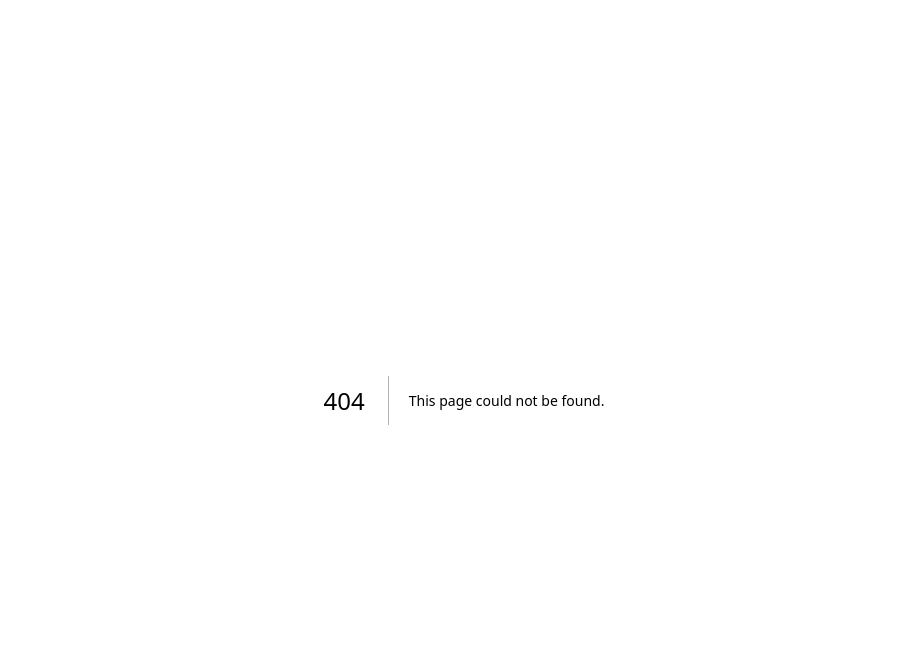
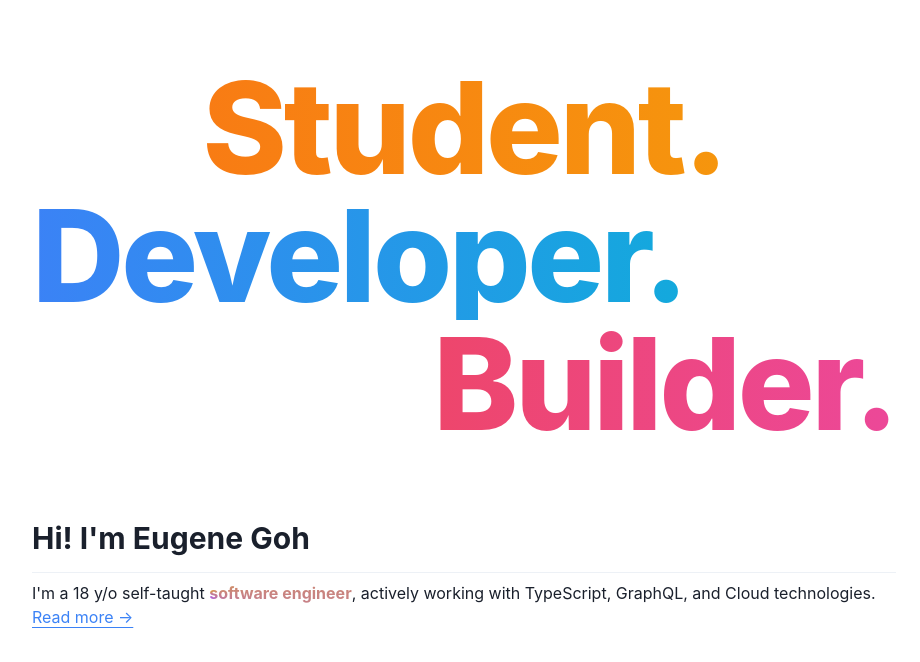
Before and after one commit to EugeneGohh/eugenegoh.dev, a Next.js app: page /hero in a window 1280 px wide. Before the commit this address had no page. Shown: the top 662 px of the page, without its empty margins (176-1096 px from the left). Built offline with nearby package versions, Linux system fonts and the light colour scheme.

Commit message:
feat: new page ui

```diff
--- a/components/About.jsx
+++ /dev/null
@@ -1,83 +0,0 @@
-import React from "react";
-import Emoji from "./Emoji";
-import { RoughNotation } from "react-rough-notation";
-import Link from "next/link";
-
-export default function About() {
-  return (
-    <div>
-      <div className="flex justify-start">
-        <h1 className="font-thicccboi text-4xl">{`Eugene Goh Yu Hin`}</h1>
-
-        <button
-          aria-label="Toggle Dark Mode"
-          type="button"
-          className="w-9 h-9 bg-gray-200 rounded-lg dark:bg-gray-600 flex items-center justify-center  hover:ring-2 ring-gray-300  transition-all mx-2"
-        >
-          <a
-            href="/files/EugeneGohYuHinResume.pdf"
-            alt="alt text"
-            target="_blank"
-            rel="noopener noreferrer"
-          >
-            <svg
-              className="w-6 h-6 m-2"
-              fill="none"
-              stroke="currentColor"
-              viewBox="0 0 24 24"
-              xmlns="http://www.w3.org/2000/svg"
-            >
-              <path
-                strokeLinecap="round"
-                strokeLinejoin="round"
-                strokeWidth={3}
-                d="M10 6H6a2 2 0 00-2 2v10a2 2 0 002 2h10a2 2 0 002-2v-4M14 4h6m0 0v6m0-6L10 14"
-              />
-            </svg>
-          </a>
-        </button>
-      </div>
-
-      <div className="flex flex-row-reverse py-5">
-        <div>
-          <Link href="/posts" className="font-sans px-2 decoration-sky-500/30">
-            <RoughNotation
-              type="highlight"
-              strokeWidth={0.1}
-              show="true"
-              color="#b9dcf2"
-            >
-              {`Public Content`}{" "}
-            </RoughNotation>
-          </Link>
-        </div>
-
-        <div>
-          <Link href="/career" className="font-sans px-2 decoration-sky-500/30">
-            <RoughNotation
-              type="highlight"
-              strokeWidth={0.1}
-              show="true"
-              color="#f8acff"
-            >
-              {`Experience Journey`}
-            </RoughNotation>
-          </Link>
-        </div>
-      </div>
-
-      <div className="flex flex-col max-w-fit py-5">
-        <p className="font-sans text-lg">
-          {`Hey! I'm Eugene Goh, a 18 y/o Software Engineer based in Kuala Lumpur`}{" "}
-          <Emoji symbol="🇲🇾" label="MY" />,{" "}
-          {`specializing in JavaScript, GraphQL,
-          and Web3 technologies. Welcome to my digital garden where I share what
-          I'm learning about shipping impactful products, becoming a better
-          engineer and growing a career in tech.`}
-        </p>
-      </div>
-
-      <hr className="my-8 h-px bg-gray-200 border-0 dark:bg-gray-700" />
-    </div>
-  );
-}
--- /dev/null
+++ b/components/Navbar.jsx
@@ -0,0 +1,13 @@
+import React from "react";
+
+export default function Navbar() {
+  return (
+    <div class="overflow-hidden bg-white shadow sm:rounded-lg">
+      <div class="px-4 py-7 sm:px-6">
+        <h3 class="text-lg font-medium leading-6 text-gray-900">
+          {`Eugene Goh`}
+        </h3>
+      </div>
+    </div>
+  );
+}
--- a/package.json
+++ b/package.json
@@ -9,7 +9,11 @@
     "lint": "next lint"
   },
   "dependencies": {
+    "@chakra-ui/react": "^2.4.4",
+    "@emotion/react": "^11.10.5",
+    "@emotion/styled": "^11.10.5",
     "@vercel/analytics": "^0.1.4",
+    "framer-motion": "^8.0.2",
     "next": "13.0.0",
     "next-sanity": "^1.0.2",
     "react": "18.2.0",
--- a/pages/_app.js
+++ b/pages/_app.js
@@ -1,11 +1,14 @@
 import { Analytics } from "@vercel/analytics/react";
+import { ChakraProvider } from "@chakra-ui/react";
 import "../styles/globals.css";
 
 function MyApp({ Component, pageProps }) {
   return (
     <>
-      <Component {...pageProps} />
-      <Analytics />
+      <ChakraProvider>
+        <Component {...pageProps} />
+        <Analytics />
+      </ChakraProvider>
     </>
   );
 }
--- /dev/null
+++ b/pages/hero.jsx
@@ -0,0 +1,49 @@
+/* eslint-disable react/no-unescaped-entities */
+import React from "react";
+import Link from "next/link";
+import { Container, Flex, Divider, Box, Heading, Text } from "@chakra-ui/react";
+
+export default function Hero() {
+  return (
+    <Container maxW="4xl">
+      <section className="mx-auto my-16 flex flex-col justify-start gap-8 sm:my-32 sm:max-w-xl md:max-w-3xl md:justify-center lg:my-16 lg:max-w-5xl">
+        <p className="flex flex-col text-[11vw] font-extrabold leading-none tracking-tight text-transparent sm:text-7xl md:text-8xl lg:text-9xl">
+          <span className="bg-gradient-to-r from-orange-500 to-amber-500 bg-clip-text text-center">
+            {`Student.`}
+          </span>
+          <span className="bg-gradient-to-r from-blue-500 to-cyan-500 bg-clip-text text-center sm:text-left">
+            {`Developer.`}
+          </span>
+          <span className="bg-gradient-to-r from-red-500 to-pink-500 bg-clip-text text-center sm:text-right">
+            {`Builder.`}
+          </span>
+        </p>
+      </section>
+
+      <Flex minWidth="max-content" alignItems="center" gap="2">
+        <Box py="2">
+          <Heading as="h3" size="lg" noOfLines={1}>
+            {`Hi! I'm Eugene Goh`}
+          </Heading>
+        </Box>
+      </Flex>
+
+      <Divider orientation="horizontal" my={2} />
+
+      <Text>
+        I'm a 18 y/o self-taught{" "}
+        <span className="font-bold text-transparent bg-clip-text bg-[conic-gradient(at_left,_var(--tw-gradient-stops))] from-yellow-500 via-purple-500 to-blue-500">
+          software engineer
+        </span>
+        , actively working with TypeScript, GraphQL, and Cloud technologies.{" "}
+        <br />
+        <Link
+          href="/about"
+          className="text-blue-500 underline decoration-from-font [text-underline-position:under]"
+        >
+          {`Read more →`}
+        </Link>
+      </Text>
+    </Container>
+  );
+}
--- a/pages/index.js
+++ b/pages/index.js
@@ -1,13 +1,10 @@
 import Head from "next/head";
-import Image from "next/image";
-import styles from "../styles/Home.module.css";
-
-import About from "../components/About";
-import Footer from "../components/Footer";
+import Navbar from "../components/Navbar";
+import Hero from "./hero";
 
 export default function Home() {
   return (
-    <div className={styles.container}>
+    <>
       <Head>
         <title>Eugene Goh</title>
         <meta name="description" content="Checkout our cool page" key="desc" />
@@ -30,13 +27,12 @@ export default function Home() {
         <link rel="icon" href="/favicon.ico" />
       </Head>
 
-      <main className={styles.main}>
-        <About />
+      <main>
+        <Navbar />
+        <Hero />
       </main>
 
-      <footer className={styles.footer}>
-        <Footer />
-      </footer>
-    </div>
+      <footer></footer>
+    </>
   );
 }
--- a/styles/globals.css
+++ b/styles/globals.css
@@ -23,13 +23,3 @@ a {
 * {
   box-sizing: border-box;
 }
-
-@media (prefers-color-scheme: dark) {
-  html {
-    color-scheme: dark;
-  }
-  body {
-    color: white;
-    background: black;
-  }
-}
```
Also changed, not shown: styles/Home.module.css (+0 -108 lines), components/Posts.jsx (deleted), 1 other file (tests, documents, lock files or other folders).
